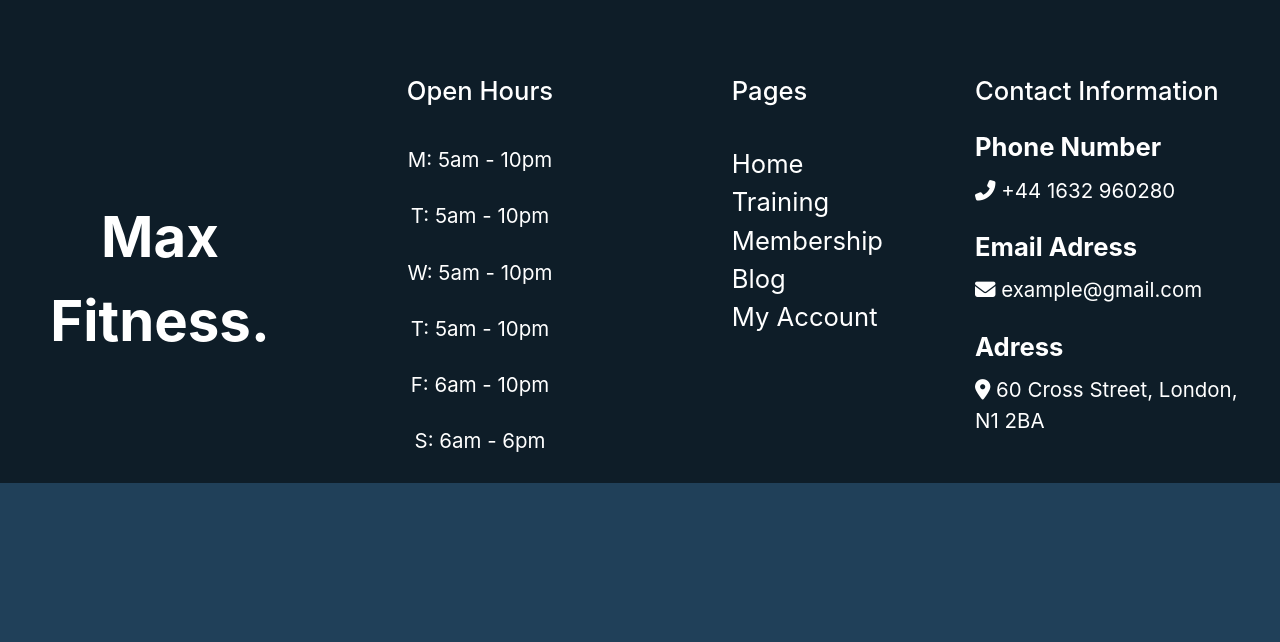
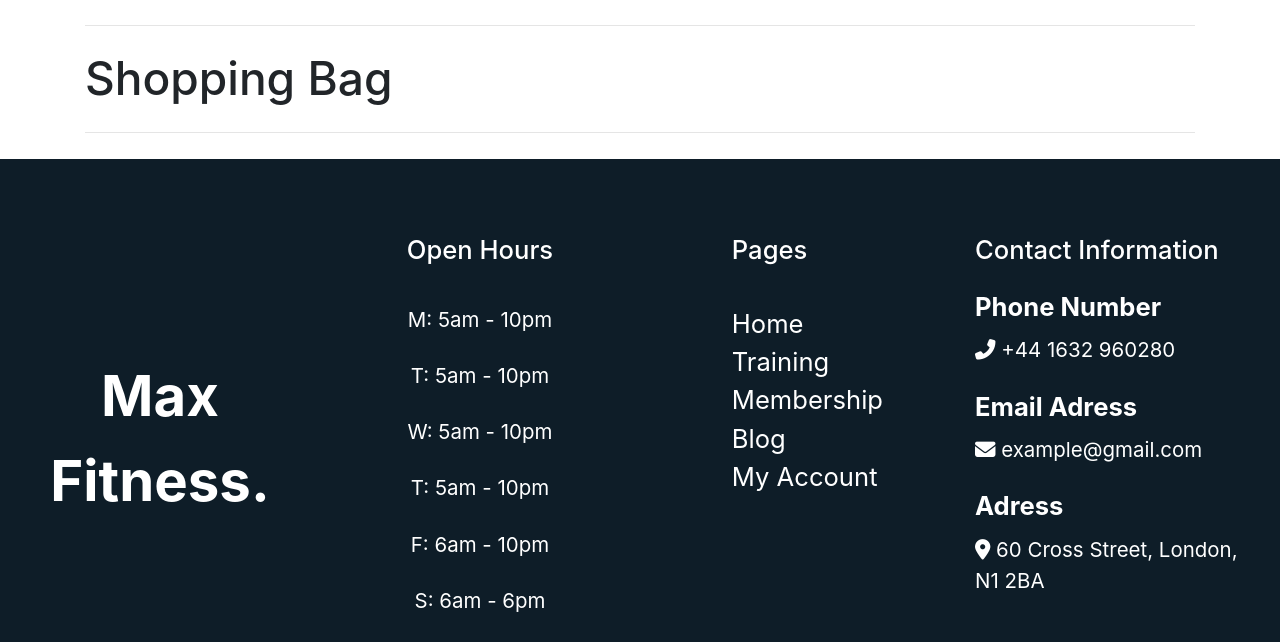
Before and after one commit to Code-Institute-Submissions/Max_Fitness_MS_4, a Django app: page /bag/ in a window 1280 px wide. Shown: the part 1025-1667 px from the top of the page. Before the commit the page ends 1508 px from the top, so only its background shows below. Run offline with Django 3.2, Linux system fonts and the light colour scheme; parts of the project's set-up code (start-up, migrations or seed data) failed here and were passed over; some libraries are stand-ins or nearby versions.

Commit message:
Update shopping bag template

```diff
--- a/bag/contexts.py
+++ b/bag/contexts.py
@@ -1,14 +1,26 @@
+from products.models import Product
+from django.shortcuts import get_object_or_404
 
 
 def bag_contents(request):
 
-    grand_total = 0
-    bag_items = 0
+    total = 0
     product_count = 0
+    bag_items = []
+    bag = request.session.get('bag', {})
+
+    for item_id, name in bag.items():
+        product = get_object_or_404(Product, pk=item_id)
+        total += product.price
+        product_count += 1
+        bag_items.append({
+            'item_id': item_id,
+            'product': product,
+        })
 
     context = {
         "bag_items": bag_items,
-        "grand_total": grand_total,
+        "total": total,
         "product_count": product_count,
     }
 
--- a/bag/templates/bag/bag.html
+++ b/bag/templates/bag/bag.html
@@ -3,11 +3,85 @@
 
 {% block page_hero %}
     <div class="callout-container-img-bg">
-        <div class="container-fluid">
-			<div class="row">
-				<div class="col-12 hero-background-color">
-				</div>
-			</div>
-		</div>
-	</div>
+        <div class="container">
+            <div class="col-12 text-center">
+                {% if not bag_items %}
+                    <h1 class="mb-5 text-white">Your bag is empty.</h1>
+                    <a href="{% url 'products' %}" class="btn btn-primary hero-btn text-white rounded-0 btn-lg">
+                        <span class="icon">
+                            <i class="fas fa-chevron-left"></i>
+                        </span>
+                        <span class="text-uppercase">Keep Shopping</span>
+                    </a>
+                {% else %}
+                    <h1 class="mb-5 text-white">Your bag items are displayed bellow.</h1>
+                {% endif %}
+            </div>
+        </div>
+    </div>
+    <div class="container">
+        <div class="row">
+            <div class="col-12">
+                <hr>
+                <h2>Shopping Bag</h2>
+                <hr>
+            </div>
+        </div>
+        <div class="row">
+            <div class="col-12 hero-background-color text-center">
+                {% if bag_items %}
+                    <div class="table-responsive">
+                        <table class="table table-sm table-borderless">
+                            <thead class="text-black">
+                                <tr>
+                                    <th scope="col">Product Info</th>
+                                    <th scope="col"></th>
+                                    <th scope="col">Price</th>
+                                    <th scope="col">Subtotal</th>
+                                </tr>
+                            </thead>
+
+                                {% for item in bag_items %}
+                            <tr>
+                                <td class="p-3 w-25">
+                                    <img class="img-fluid rounded" src="{{ item.product.image.url }}">
+                                </td>
+                                <td class="py-3">
+                                    <p class="my-0"><strong>{{ item.product.name }}</strong></p>
+                                </td>
+                                <td class="py-3">
+                                    <p class="my-0">${{ item.product.price }}</p>
+                                </td>
+                                <td class="py-3">
+                                    <p class="my-0">${{ item.product.price }}</p>
+                                </td>
+                            </tr>
+                            {% endfor %}
+                            <tr>
+                                <td colspan="5" class="pt-5 text-right">
+                                    <h6><strong>Bag Total: ${{ total|floatformat:2 }}</strong></h6>
+                                </td>
+                            </tr>
+                            <tr>
+                                <td colspan="5" class="text-right">
+                                    <a href="{% url 'products' %}" class="btn btn-primary products-section-btn">
+                                        <span class="icon">
+                                            <i class="fas fa-chevron-left"></i>
+                                        </span>
+                                        <span class="text-uppercase">Keep Shopping</span>
+                                    </a>
+                                    <a href="" class="btn btn-primary products-section-btn">
+                                        <span class="text-uppercase">Secure Checkout</span>
+                                        <span class="icon">
+                                            <i class="fas fa-lock"></i>
+                                        </span>
+                                    </a>
+                                </td>
+                        </tr>
+                        </table>
+                    </div>
+                {% endif %}
+            </div>
+        </div>
+    </div>
 {% endblock %}
```
